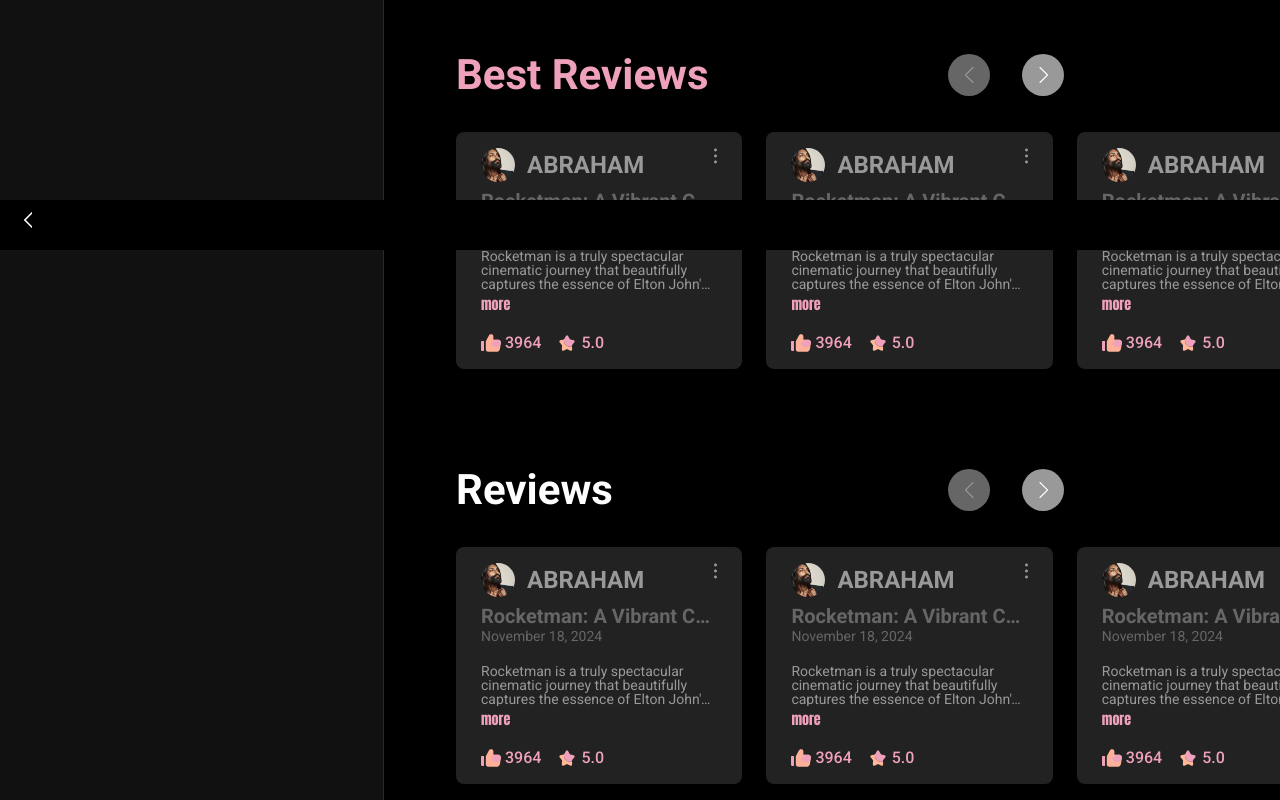
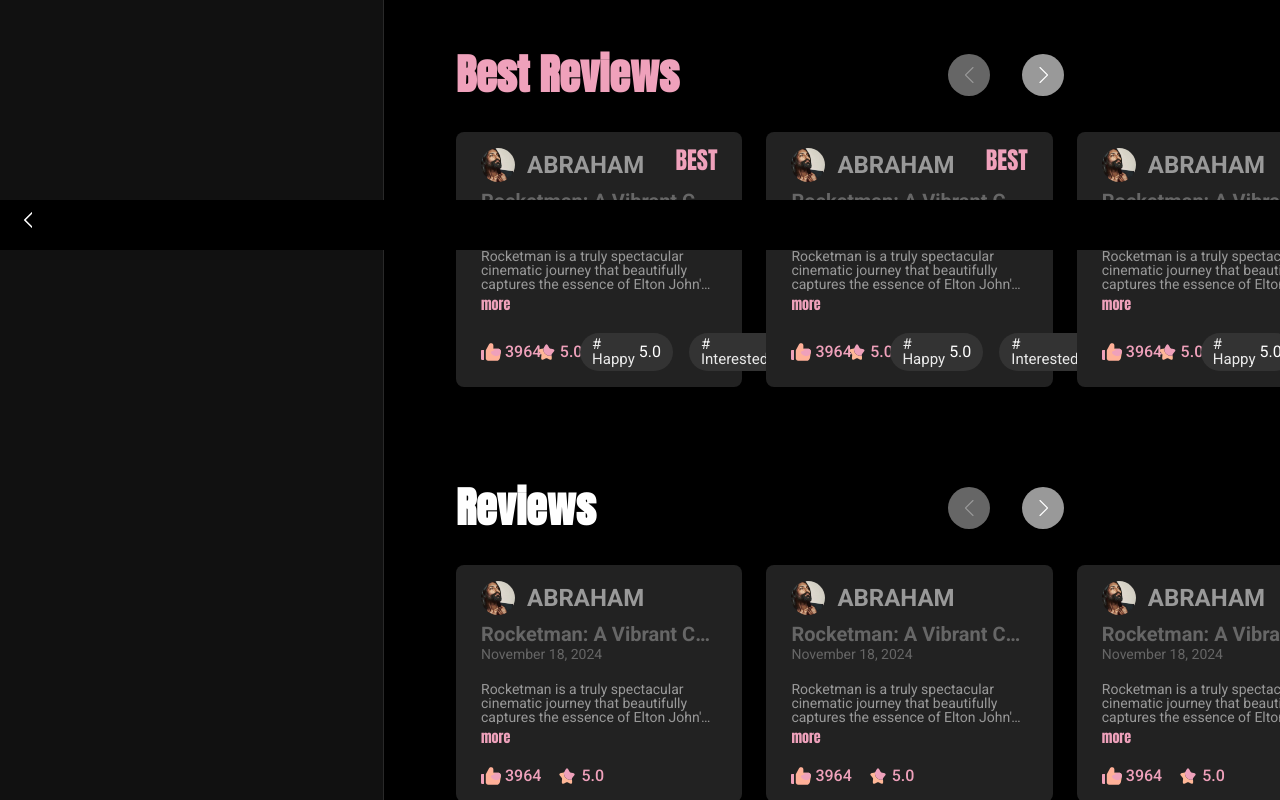
Before and after one commit to Nguyenhien4599/hightainment, a React (Create React App) app: page /movie/details in a window 1280 px wide. Shown: the part 1800-2600 px from the top of the page. Built offline with nearby package versions, Linux system fonts and the light colour scheme.

Commit message:
done movie details in PC

```diff
--- a/src/components/carousel/ItemReview.tsx
+++ b/src/components/carousel/ItemReview.tsx
@@ -1,4 +1,5 @@
 import React from 'react';
+import clsx from 'clsx';
 
 import avatar from '@/assets/images/avatar.jpeg';
 import icon from '@/assets/images/icon6.svg';
@@ -6,7 +7,13 @@
 import iconLike from '@/assets/images/like.svg';
 import iconStart from '@/assets/images/start.svg';
 
-export default function ItemReview() {
+interface Props {
+    showEllipsis?: boolean;
+    showText?: string;
+    showHasTag?: boolean;
+}
+
+export default function ItemReview({ showEllipsis, showText, showHasTag }: Props) {
     const [isHover, setIsHover] = React.useState(false);
 
     const handleHover = () => {
@@ -26,8 +33,14 @@
                 <p className="text-2xl leading-none text-[#999] font-semibold self-center duration-300 transition-all group-hover:text-[#000]">
                     ABRAHAM
                 </p>
-                <span className="justify-self-end">
-                    <img src={isHover ? icon : icon1} alt="icon" />
+                <span
+                    className={clsx(
+                        'justify-self-end',
+                        showText && 'text-customColor-primary font-Anton text-2xl leading-none font-normal',
+                    )}
+                >
+                    {showEllipsis && <img src={isHover ? icon : icon1} alt="icon" />}
+                    {showText}
                 </span>
             </div>
             <p className=" font-semibold text-xl leading-none show-ellipsis text-[#666] duration-300 transition-all group-hover:text-customColor-bgSideBar">
@@ -63,6 +76,20 @@
                     <img src={iconStart} alt="icon" className="w-5 h-5" />
                     <span className="text-customColor-primary text-base leading-none font-medium">5.0</span>
                 </div>
+
+                {showHasTag && (
+                    <>
+                        <div className="flex items-center gap-1 py-1 px-3 rounded-[52px] bg-[#333]">
+                            <span className="text-[#EAEAEA] text-[15px] font-normal leading-none"># Happy</span>
+                            <span className="text-base leading-none text-white">5.0</span>
+                        </div>
+
+                        <div className="flex items-center gap-1 py-1 px-3 rounded-[52px] bg-[#333]">
+                            <span className="text-[#EAEAEA] text-[15px] font-normal leading-none"># Interested</span>
+                            <span className="text-base leading-none text-white">5.0</span>
+                        </div>
+                    </>
+                )}
             </div>
         </div>
     );
--- a/src/pages/MovieDetails/index.jsx
+++ b/src/pages/MovieDetails/index.jsx
@@ -18,8 +18,8 @@
 export default function Index() {
     return (
         <>
-            <section className="grid grid-cols-[333px_1fr] grid-rows-[538px] gap-x-9 relative">
-                <div className="absolute top-[-60px] left-[-72px] right-[-72px] z-0">
+            <section className="grid grid-cols-[333px_1fr] grid-rows-[538px] gap-x-9 relative sm-md:grid-cols-[1fr] sm-md:pe-6">
+                <div className="absolute top-[-60px] left-[-72px] right-[-72px] z-0 sm-md:hidden">
                     <div class="absolute inset-0 bg-gradient-to-b from-transparent to-black opacity-80"></div>
                     <img src={banner} alt="anh" />
                 </div>
@@ -150,15 +150,16 @@
                     breakPoints={breakPointsCarouselReview}
                     mode="review"
                     titlePrimaryColor
+                    useFont
                 >
                     {listDataCarouselVideo.map((_, index) => (
-                        <ItemReview key={index} useFont />
+                        <ItemReview key={index} useFont showText="BEST" showHasTag />
                     ))}
                 </Carousel>
             </section>
 
             <section className="mt-[100px]">
-                <Carousel title={'Reviews'} breakPoints={breakPointsCarouselReview} mode="review">
+                <Carousel title={'Reviews'} breakPoints={breakPointsCarouselReview} mode="review" useFont>
                     {listDataCarouselVideo.map((_, index) => (
                         <ItemReview key={index} useFont />
                     ))}
--- a/src/pages/Profile/Edit.jsx
+++ b/src/pages/Profile/Edit.jsx
@@ -88,7 +88,7 @@
                 </div>
             </section>
             <section className="mt-[55px]">
-                <h3 className="text-white text-[32px sm-md:text-2xl font-normal font-Anton mb-4">EMAIL ADDRESS</h3>
+                <h3 className="text-white text-[32px] sm-md:text-2xl font-normal font-Anton mb-4">EMAIL ADDRESS</h3>
                 <div className="grid grid-cols-[150px_1fr] gap-x-6 mb-6 sm-md:gap-x-3 sm-md:grid-cols-[130px_1fr]">
                     <span className="text-2xl sm-md:text-xl leading-none font-medium text-white">Current email</span>
                     <span className="text-2xl self-start sm-md:text-xl leading-none font-bold text-white show-ellipsis">
--- a/src/pages/Profile/index.jsx
+++ b/src/pages/Profile/index.jsx
@@ -36,7 +36,7 @@
             <section className="mt-[72px]">
                 <Carousel title={'My Reviews'} breakPoints={breakPointsCarouselReview} mode="review">
                     {data.map((_, index) => (
-                        <ItemReview key={index} />
+                        <ItemReview key={index} showEllipsis />
                     ))}
                 </Carousel>
             </section>
```
